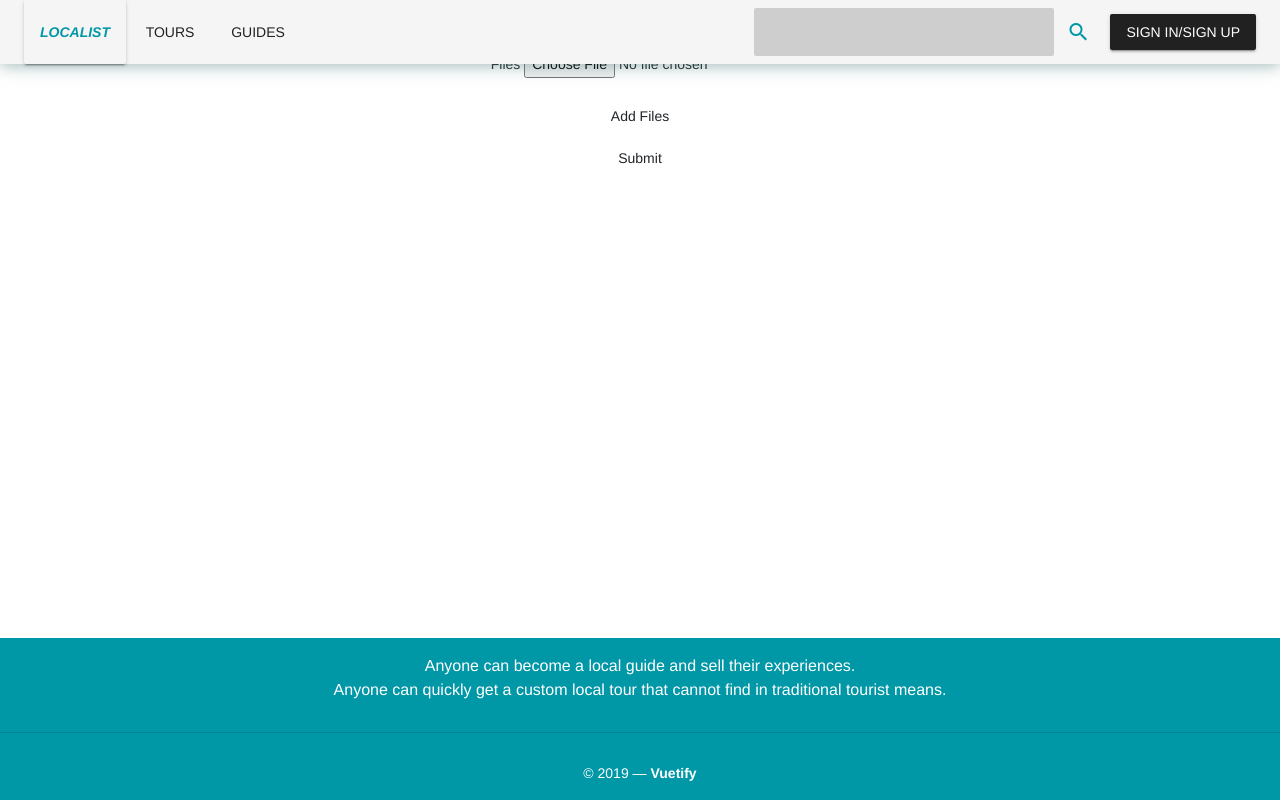
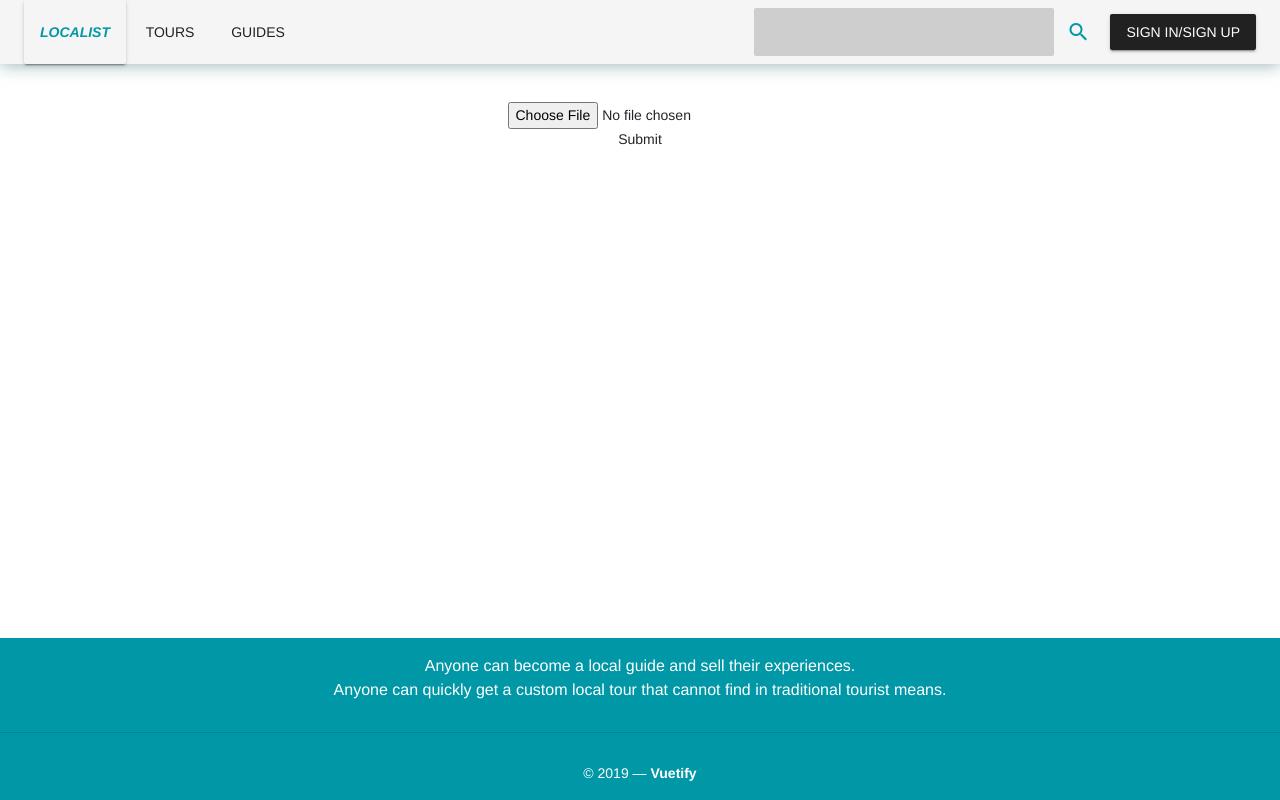
Before and after one commit to jonchiu94/localist, a Vue app in the folder localist-frontend/: page /profile in a window 1280 px wide. Built offline with nearby package versions, Linux system fonts and the light colour scheme.

Commit message:
added profile

```diff
--- a/localist-frontend/src/App.vue
+++ b/localist-frontend/src/App.vue
@@ -38,7 +38,7 @@ body {
 
 
     #navBar {
-        padding-bottom: 1%;
+        padding-bottom: 5%;
     }
 
 
--- a/localist-frontend/src/components/Navigation.vue
+++ b/localist-frontend/src/components/Navigation.vue
@@ -40,7 +40,7 @@
                         <v-list-tile-title>{{getUsername}}</v-list-tile-title>
                     </v-list-tile>
 
-                    <v-list-tile to="/userprofile" tyle="text-decoration: none">
+                    <v-list-tile to="/profile" tyle="text-decoration: none">
                         <v-list-tile-title>
                             <v-icon class="cyan--text text--darken-2">person</v-icon> Profile
                         </v-list-tile-title>
--- a/localist-frontend/src/components/Profile.vue
+++ b/localist-frontend/src/components/Profile.vue
@@ -1,30 +1,37 @@
 <template>
     <div class="container">
-        <div class="large-12 medium-12 small-12 cell">
-            <label>Files
-                <input type="file" id="files" ref="files" v-on:change="handleFilesUpload()"/>
-            </label>
+        <div id="prev">
+            <input type="file" accept="image/x-png, image/gif, image/jpeg" ref="files" v-on:change="onFileChange" />
+            <div id="preview">
+                <img v-if="url" :src="url" />
+            </div>
         </div>
-        <div class="large-12 medium-12 small-12 cell">
-            <div v-for="(file, key) in files" class="file-listing">{{ file.name }} <span class="remove-file" v-on:click="removeFile( key )">Remove</span></div>
-        </div>
-        <br>
-        <div class="large-12 medium-12 small-12 cell">
-            <button v-on:click="addFiles()">Add Files</button>
-        </div>
-        <br>
+        <!--<div class="large-12 medium-12 small-12 cell">-->
+            <!--<label>-->
+                <!--<input type="file" id="files" accept="image/x-png, image/gif, image/jpeg" ref="files" v-on:change="handleFilesUpload()"/>-->
+            <!--</label>-->
+        <!--</div>-->
+        <!--<div class="large-12 medium-12 small-12 cell">-->
+            <!--<div v-for="(file, key) in files" class="file-listing">{{ file.name }} <span class="remove-file" v-on:click="removeFile( key )">Remove</span></div>-->
+        <!--</div>-->
+        <!--<br>-->
         <div class="large-12 medium-12 small-12 cell">
             <button v-on:click="submitFiles()">Submit</button>
+        </div>
+        <div>
+            <p>{{this.$store.getters.getUserId}}</p>
         </div>
     </div>
 </template>
 <script>
+    import router from "../router";
     export default {
         /*
           Defines the data used by the component
         */
         data: () =>({
-                files: ""
+            files: "",
+            url: null
 
         }),
 
@@ -32,11 +39,16 @@
           Defines the method used by the component
         */
         methods: {
+            onFileChange(e) {
+                this.files = e.target.files[0];
+                this.url = URL.createObjectURL(this.files);
+            },
             /*
               Adds a file
             */
-            addFiles(){
+            addFiles() {
                 this.$refs.files.click();
+
             },
 
             /*
@@ -62,7 +74,7 @@
                   Make the request to the POST /select-files URL
                 */
                 this.$http
-                    .post( '/select-files',
+                    .post( "/image",
                     formData,
                     {
                         headers: {
@@ -71,6 +83,7 @@
                     }
                 ).then(function(){
                         console.log('SUCCESS!!');
+                    router.push("/tours");
                 })
                     .catch(function(){
                         console.log('FAILURE!!');
```
